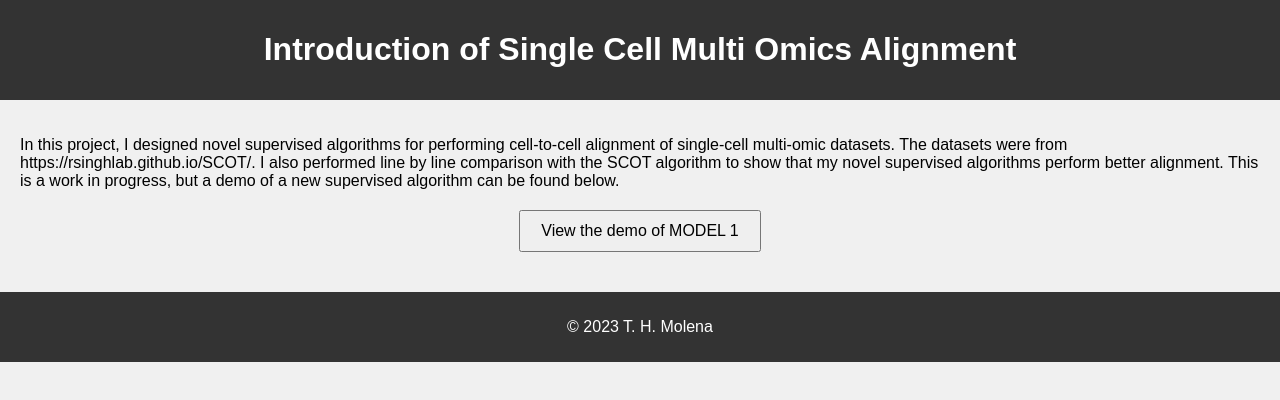
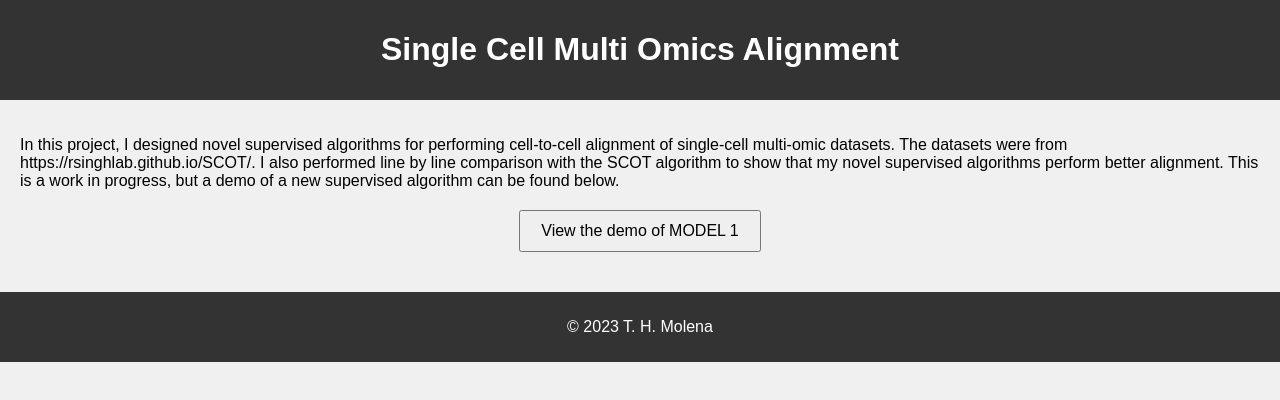
Before and after one commit to thmolena/Single-Cell-Multi-Omics-Alignment, a plain HTML site: page index.html in a window 1280 px wide. Drawn offline with Linux system fonts and the light colour scheme; a script that the page names is missing.

Commit message:
Update project

```diff
--- a/index.html
+++ b/index.html
@@ -8,7 +8,7 @@
 </head>
 <body>
     <header>
-        <h1>Introduction of Single Cell Multi Omics Alignment</h1>
+        <h1>Single Cell Multi Omics Alignment</h1>
     </header>
 
     <!-- <nav>
```
